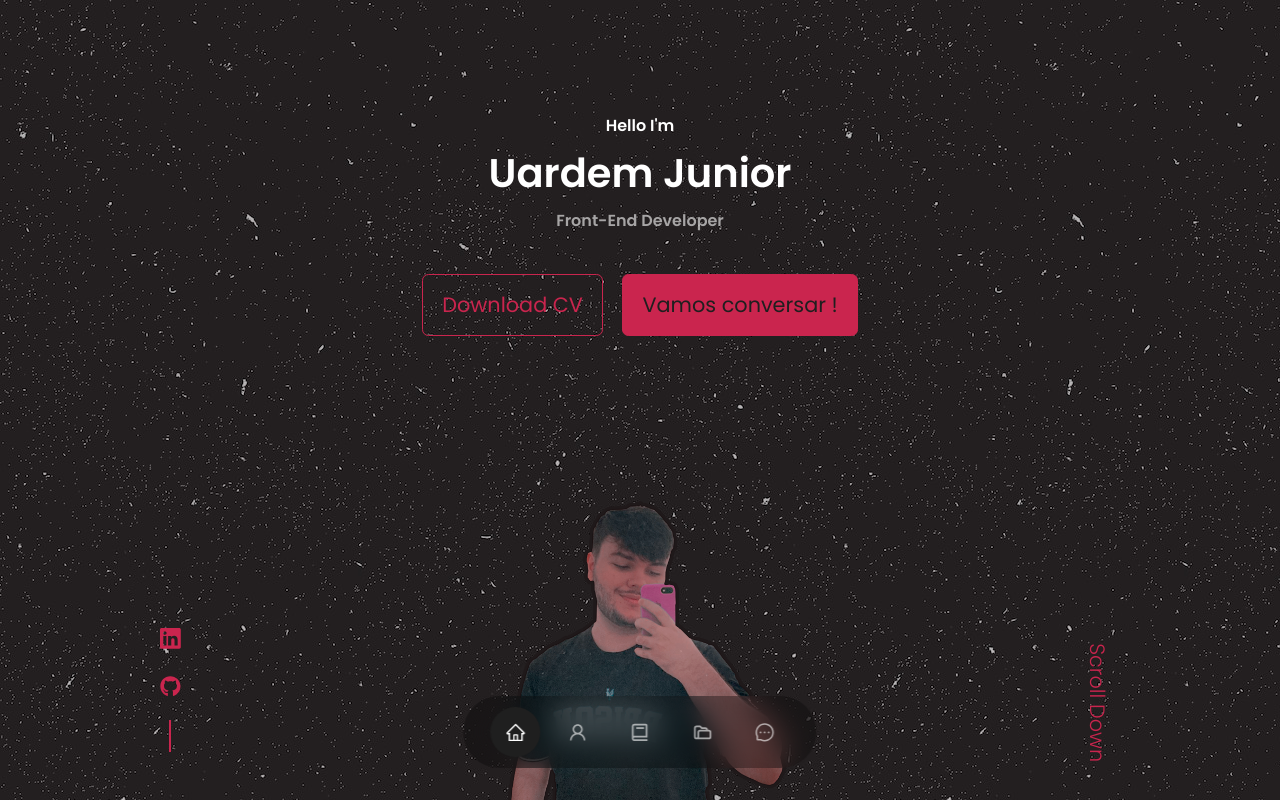
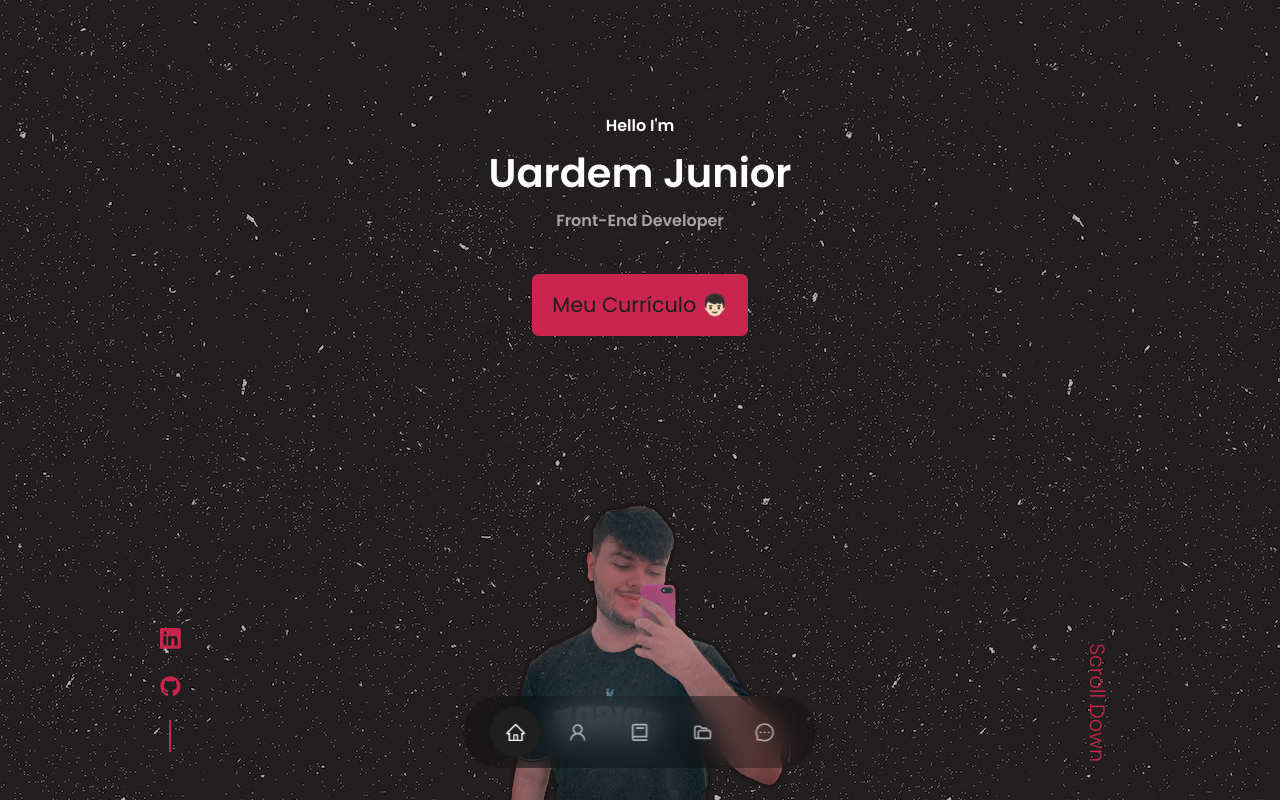
Before and after one commit to UardemDantas/portfolio, a React (Create React App) app: page / in a window 1280 px wide. Shown: the top 800 px of the page. Built offline with nearby package versions, Linux system fonts and the light colour scheme.

Commit message:
cta changes

```diff
--- a/src/components/header/CTA.jsx
+++ b/src/components/header/CTA.jsx
@@ -3,11 +3,8 @@ import React from "react";
 const CTA = () => {
   return (
     <div className="cta">
-      <a href="/assets/Uardem_Curriculo.pdf" download className="btn">
-        Download CV
-      </a>
-      <a href="#contact" className="btn btn-primary">
-        Vamos conversar !
+      <a href="/assets/Uardem_Dantas_Currículo.pdf" className="btn btn btn-primary" target="_blank">
+        Meu Currículo 👦🏻
       </a>
     </div>
   );
```
Also changed, not shown: 2 other files (tests, documents, lock files or other folders).
